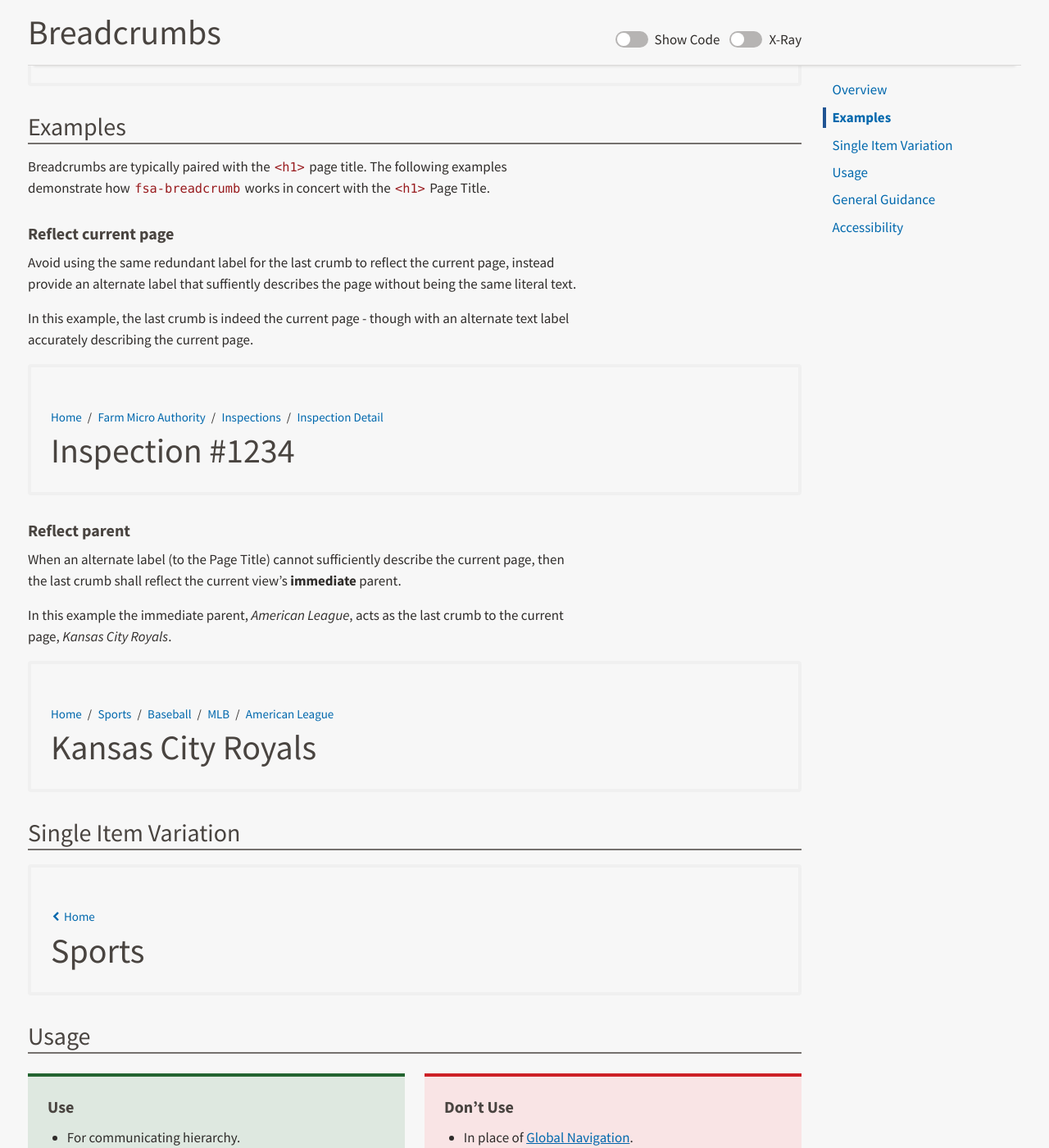
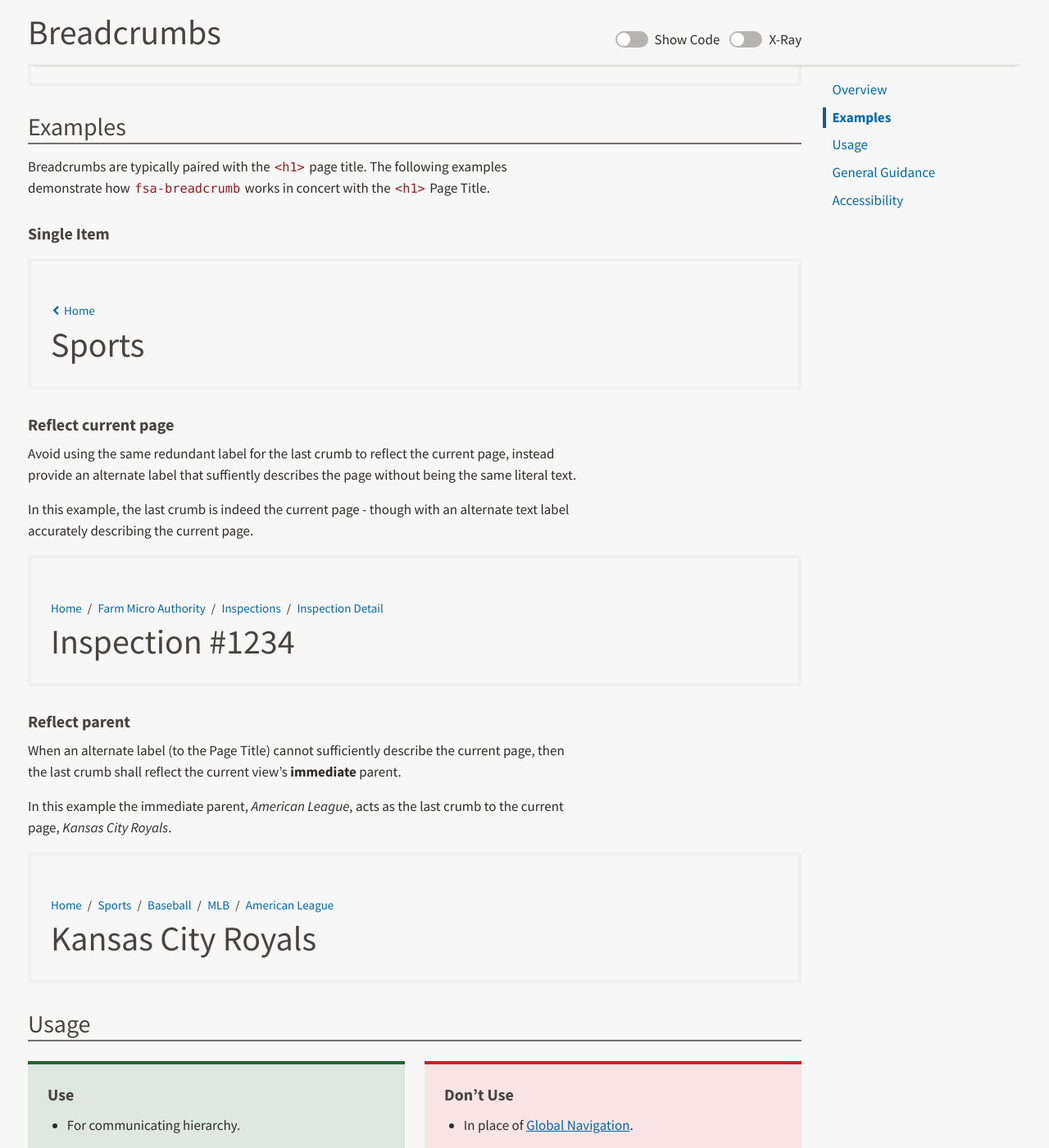
Before and after one commit to USDA-FSA/fsa-design-system, a Jekyll site: the page built from components/breadcrumbs/index.md, in a window 1280 px wide and 1400 px high, scrolled down 535 px. Shown: the whole window at 82% size. Built offline with Jekyll 4.4.1, drawn with Linux system fonts in a browser that asks for light colours.

Commit message:
Breadcrumb [amends #369]

````diff
--- a/components/breadcrumbs/index.md
+++ b/components/breadcrumbs/index.md
@@ -8,50 +8,49 @@
 jump_menu: true
 ---
 
-<div class="ds-preview">
-  <div class="fsa-breadcrumb">
-    <nav class="fsa-breadcrumb__nav" aria-label="Breadcrumbs">
-      <ul class="fsa-breadcrumb__list">
-        <li class="fsa-breadcrumb__item">
-          <a href="#" class="fsa-breadcrumb__link">Home</a>
-        </li>
-        <li class="fsa-breadcrumb__item">
-          <a href="#" class="fsa-breadcrumb__link">Level 1</a>
-        </li>
-        <li class="fsa-breadcrumb__item">
-          <a href="#" class="fsa-breadcrumb__link">Level 2</a>
-        </li>
-        <li class="fsa-breadcrumb__item">
-          <a href="#" class="fsa-breadcrumb__link">Level 3</a>
-        </li>
-      </ul>
-    </nav>
-  </div>
+{% capture snippet %}
+<div class="fsa-breadcrumb">
+  <nav class="fsa-breadcrumb__nav" aria-label="Breadcrumbs">
+    <ul class="fsa-breadcrumb__list">
+      <li class="fsa-breadcrumb__item">
+        <a href="#" class="fsa-breadcrumb__link">Home</a>
+      </li>
+      <li class="fsa-breadcrumb__item">
+        <a href="#" class="fsa-breadcrumb__link">Level 1</a>
+      </li>
+      <li class="fsa-breadcrumb__item">
+        <a href="#" class="fsa-breadcrumb__link">Level 2</a>
+      </li>
+      <li class="fsa-breadcrumb__item">
+        <a href="#" class="fsa-breadcrumb__link">Level 3</a>
+      </li>
+    </ul>
+  </nav>
 </div>
-```html
+{% endcapture %}
+
+{% include preview-and-snippet.html %}
+
+## Examples
+
+Breadcrumbs are typically paired with the `<h1>` page title. The following examples demonstrate how `fsa-breadcrumb` works in concert with the `<h1>` Page Title.
+
+### Single Item
+
+{% capture snippet %}
 <div class="fsa-breadcrumb">
   <nav class="fsa-breadcrumb__nav" aria-label="Breadcrumbs">
     <ol class="fsa-breadcrumb__list">
       <li class="fsa-breadcrumb__item">
         <a href="/" class="fsa-breadcrumb__link">Home</a>
       </li>
-      <li class="fsa-breadcrumb__item">
-        <a href="/level-1/" class="fsa-breadcrumb__link">Level 1</a>
-      </li>
-      <li class="fsa-breadcrumb__item">
-        <a href="/level-1/level-2/" class="fsa-breadcrumb__link">Level 2</a>
-      </li>
-      <li class="fsa-breadcrumb__item">
-        <a href="/level-1/level-2/level-3" class="fsa-breadcrumb__link">Level 3</a>
-      </li>
     </ol>
   </nav>
 </div>
-```
+<h1>Sports</h1>
+{% endcapture %}
 
-## Examples
-
-Breadcrumbs are typically paired with the `<h1>` page title. The following examples demonstrate how `fsa-breadcrumb` works in concert with the `<h1>` Page Title.
+{% include preview-and-snippet.html %}
 
 ### Reflect current page
 
@@ -59,28 +58,7 @@
 
 In this example, the last crumb is indeed the current page - though with an alternate text label accurately describing the current page.
 
-<div class="ds-preview">
-  <div class="fsa-breadcrumb">
-    <nav class="fsa-breadcrumb__nav" aria-label="Breadcrumbs">
-      <ol class="fsa-breadcrumb__list">
-        <li class="fsa-breadcrumb__item">
-          <a href="/" class="fsa-breadcrumb__link">Home</a>
-        </li>
-        <li class="fsa-breadcrumb__item">
-          <a href="link.html" class="fsa-breadcrumb__link">Farm Micro Authority</a>
-        </li>
-        <li class="fsa-breadcrumb__item">
-          <a href="link.html" class="fsa-breadcrumb__link">Inspections</a>
-        </li>
-        <li class="fsa-breadcrumb__item" aria-current="step">
-          <a href="link.html" class="fsa-breadcrumb__link">Inspection Detail</a>
-        </li>
-      </ol>
-    </nav>
-  </div>
-  <h1>Inspection #1234</h1>
-</div>
-```html
+{% capture snippet %}
 <div class="fsa-breadcrumb">
   <nav class="fsa-breadcrumb__nav" aria-label="Breadcrumbs">
     <ol class="fsa-breadcrumb__list">
@@ -100,7 +78,9 @@
   </nav>
 </div>
 <h1>Inspection #1234</h1>
-```
+{% endcapture %}
+
+{% include preview-and-snippet.html %}
 
 ### Reflect parent
 
@@ -108,31 +88,7 @@
 
 In this example the immediate parent, *American League*, acts as the last crumb to the current page, *Kansas City Royals*.
 
-<div class="ds-preview">
-  <div class="fsa-breadcrumb">
-    <nav class="fsa-breadcrumb__nav" aria-label="Breadcrumbs">
-      <ol class="fsa-breadcrumb__list">
-        <li class="fsa-breadcrumb__item">
-          <a href="/" class="fsa-breadcrumb__link">Home</a>
-        </li>
-        <li class="fsa-breadcrumb__item">
-          <a href="link.html" class="fsa-breadcrumb__link">Sports</a>
-        </li>
-        <li class="fsa-breadcrumb__item">
-          <a href="link.html" class="fsa-breadcrumb__link">Baseball</a>
-        </li>
-        <li class="fsa-breadcrumb__item">
-          <a href="link.html" class="fsa-breadcrumb__link">MLB</a>
-        </li>
-        <li class="fsa-breadcrumb__item">
-          <a href="link.html" class="fsa-breadcrumb__link">American League</a>
-        </li>
-      </ol>
-    </nav>
-  </div>
-  <h1>Kansas City Royals</h1>
-</div>
-```html
+{% capture snippet %}
 <div class="fsa-breadcrumb">
   <nav class="fsa-breadcrumb__nav" aria-label="Breadcrumbs">
     <ol class="fsa-breadcrumb__list">
@@ -155,34 +111,9 @@
   </nav>
 </div>
 <h1>Kansas City Royals</h1>
-```
+{% endcapture %}
 
-## Single Item Variation
-
-<div class="ds-preview">
-  <div class="fsa-breadcrumb">
-    <nav class="fsa-breadcrumb__nav" aria-label="Breadcrumbs">
-      <ol class="fsa-breadcrumb__list">
-        <li class="fsa-breadcrumb__item">
-          <a href="/" class="fsa-breadcrumb__link">Home</a>
-        </li>
-      </ol>
-    </nav>
-  </div>
-  <h1>Sports</h1>
-</div>
-```html
-<div class="fsa-breadcrumb">
-  <nav class="fsa-breadcrumb__nav" aria-label="Breadcrumbs">
-    <ol class="fsa-breadcrumb__list">
-      <li class="fsa-breadcrumb__item">
-        <a href="/" class="fsa-breadcrumb__link">Home</a>
-      </li>
-    </ol>
-  </nav>
-</div>
-<h1>Sports</h1>
-```
+{% include preview-and-snippet.html %}
 
 ## Usage
 
````
